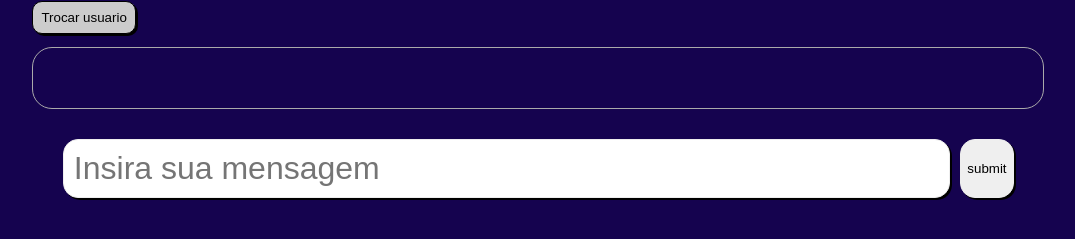
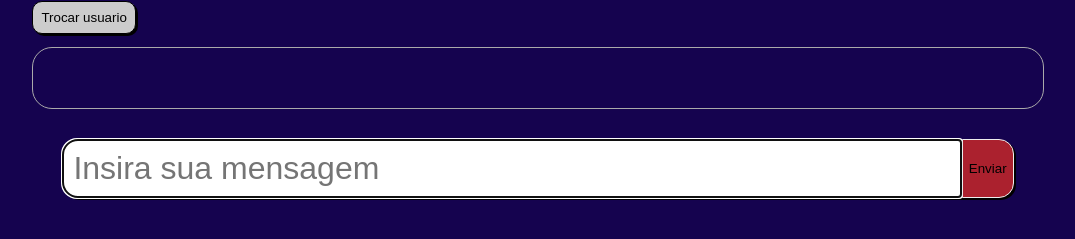
Before and after one commit to enzotorrs/socket-chat, a Flask app: page / in a window 1280 px wide. Shown: the part 317-556 px from the top of the page, without its empty margins (102-1177 px from the left). Run offline with Flask 2, Linux system fonts and the light colour scheme; the visitor is signed in with stand-in values (Sample User, id 1); some libraries are stand-ins or nearby versions.

Commit message:
enhance css

```diff
--- a/static/style.css
+++ b/static/style.css
@@ -58,6 +58,7 @@ body{
 .chat .message{
     background-color: #ffc4d8;
 }
+
 .chat .message_mine{
     background: #cccccc;
 }
@@ -74,23 +75,28 @@ body{
 .inputs {
     display: flex;
     flex-direction: row;
-    margin-right: 10px;
-    padding: 10px 20px;
+    padding: 10px 30px;
+}
+
+.inputs form{
+    display: flex;
+    width: 100%;
 }
 
 .inputs input {
-    width: 90%;
     padding: 10px;
-    margin: 0 auto;
     font-size: 2em;
-    border-radius: 15px ;
+    border-radius: 15px 0 0 15px;
     box-shadow: 2px 2px #000;
     border: solid 1px #eee;
+    width: 95%;
 }
+
 
 .inputs button{
     box-shadow: 2px 2px #000;
-    border-radius: 15px ;
+    border-radius: 0 15px 15px 0;
     border: solid 1px #eee;
+    background-color: #ab212e; /* achar cor melhor  */
 
 }
--- a/templates/chat.html
+++ b/templates/chat.html
@@ -22,11 +22,11 @@
             {% endfor %}
 
             </div>
-            <div>
-                <form class="inputs" id="chat">
+            <div class="inputs">
+                <form  id="chat">
                     <input type="hidden" value="{{ session.user }}">
-                    <input type="text" placeholder="Insira sua mensagem" >
-                    <button type="submit">submit</button>
+                    <input type="text" placeholder="Insira sua mensagem" autofocus>
+                    <button type="submit">Enviar</button>
                 </form>
 
             </div>
@@ -46,7 +46,8 @@
                     span.innerHTML = `<strong>${msg.nome}:</strong> ${msg.message} <span class="time">${msg.time}</span>`
                     chat.append(span);
                 }
-                const socket = io("http://192.168.0.28:5000");
+                const uri = window.location.origin
+                const socket = io(uri);
 
                 socket.on('conect', () => {
                     socket.send('usuario conectado')
--- a/templates/login.html
+++ b/templates/login.html
@@ -7,7 +7,7 @@
     <body>
         <div class="box">
             <form method="POST" action="{{ url_for('autenticar') }}">
-                <input type="text" placeholder="Insira seu usuario" name="user" class="user">
+                <input type="text" placeholder="Insira seu usuario" name="user" class="user" required>
                 <button type="submit">Entrar</button>
             </form>
         </div>
```
Also changed, not shown: app.py (renamed from __init__.py), 1 other file.
